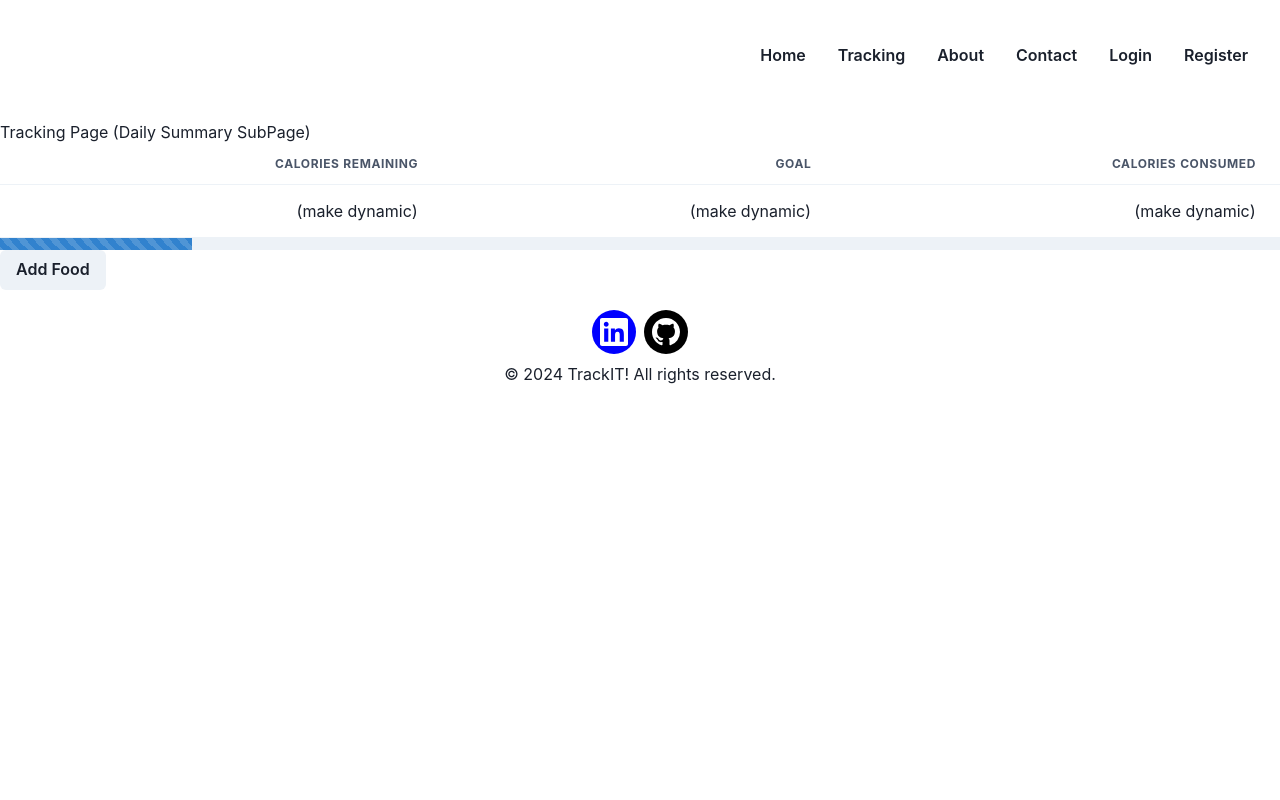
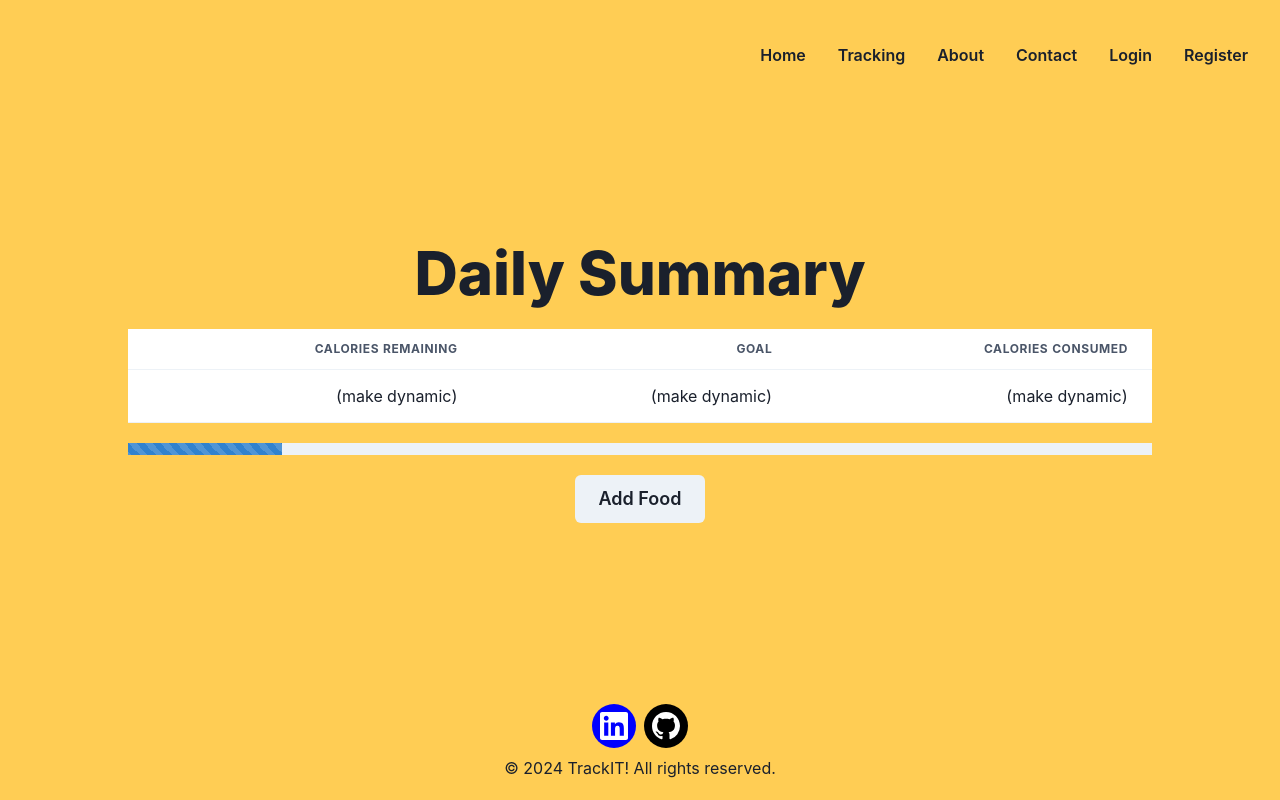
Before and after one commit to devanCodes/TrackIT, a React (Vite) app: page /tracking in a window 1280 px wide. Built offline with nearby package versions, Linux system fonts and the light colour scheme.

Commit message:
Styling Tacking page(Daily Summary subpage)

```diff
--- a/src/pages/Tracking.jsx
+++ b/src/pages/Tracking.jsx
@@ -12,21 +12,34 @@ import {
   TableContainer,
   Progress,
   Button,
+  Flex,
+  Heading,
+  Box,
 } from "@chakra-ui/react";
+
+// NEED TO CENTER-ALIGN TABLE
 
 const Tracking = () => {
   return (
-    <>
-      <br></br>
-      <br></br>
-      <br></br>
-      <br></br>
-      <br></br>
+    <Flex
+      w="100%"
+      minHeight="100vh"
+      direction="column"
+      backgroundColor="rgba(255,205,84,255)"
+      bgSize="cover"
+    >
       <Navbar />
-      <h1>Tracking Page (Daily Summary SubPage)</h1>
-      <TableContainer>
+      <Heading
+        fontSize={["3xl", "3xl", "6xl"]}
+        fontWeight="extrabold"
+        pt={75}
+        mt="auto"
+        mx="auto"
+      >
+        Daily Summary
+      </Heading>
+      <TableContainer mx="auto" width="80%" backgroundColor="white" mb={5} mt={5}>
         <Table variant="simple">
-          {/* <TableCaption>Imperial to metric conversion factors</TableCaption> */}
           <Thead>
             <Tr>
               <Th isNumeric>Calories Remaining</Th>
@@ -43,12 +56,14 @@ const Tracking = () => {
           </Tbody>
         </Table>
       </TableContainer>
-      <Progress hasStripe value={15} />
-      <Button>
-        <Link to="/tracking/diary">Add Food</Link>
-      </Button>
+      <Progress hasStripe value={15} mx="auto" width="80%" />
+      <Box maxWidth={200} mx="auto" pt={5}>
+        <Link to="/tracking/diary">
+          <Button size="lg">Add Food</Button>
+        </Link>
+      </Box>
       <Footer />
-    </>
+    </Flex>
   );
 };
 
```
